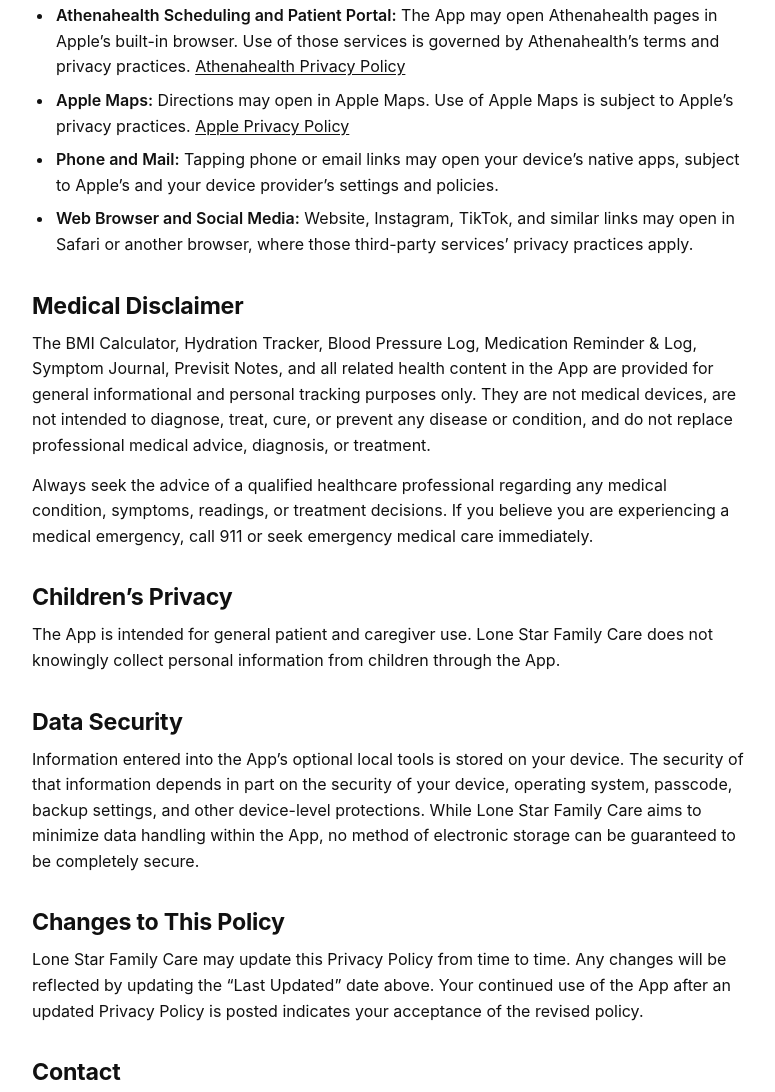
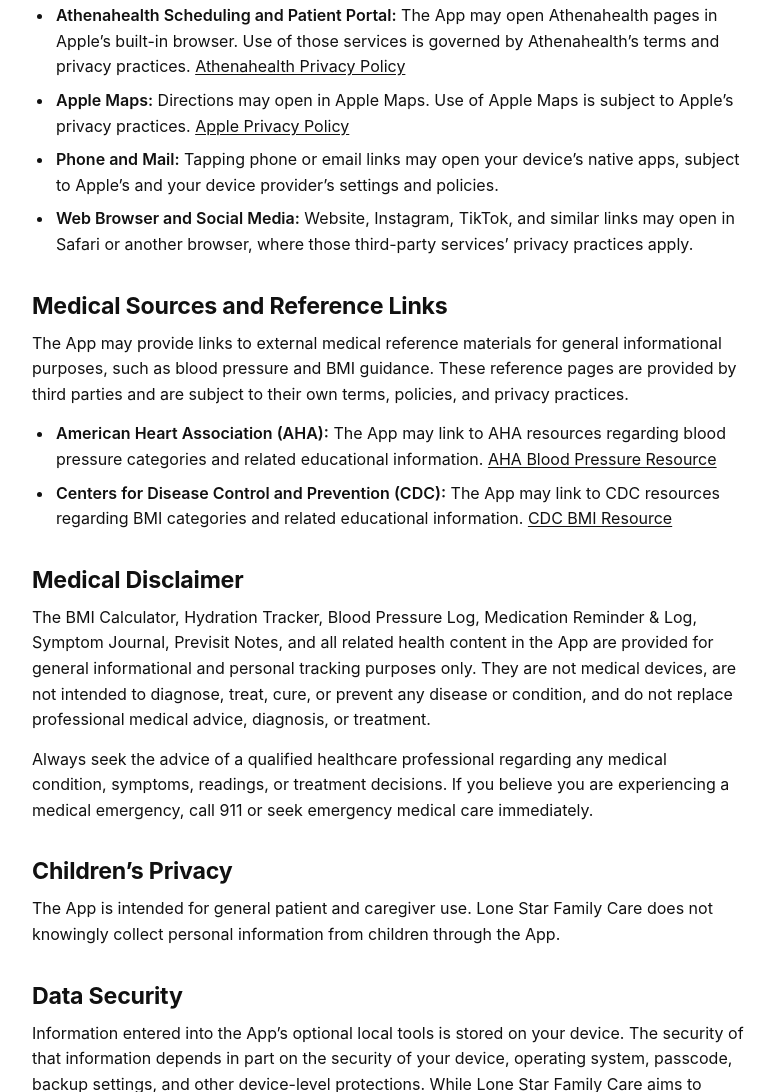
Before and after one commit to LoneStarFamilyCare-Dev/Lone-Star-Family-Care---Application---Privacy-Policy, a plain HTML site: page index.html in a window 1280 px wide. Shown: the part 1683-2775 px from the top of the page, without its empty margins (252-1027 px from the left). Drawn offline with Linux system fonts and the light colour scheme.

Commit message:
Update index.html

```diff
--- a/index.html
+++ b/index.html
@@ -169,6 +169,15 @@
     <li><strong>Web Browser and Social Media:</strong> Website, Instagram, TikTok, and similar links may open in Safari or another browser, where those third-party services’ privacy practices apply.</li>
   </ul>
 
+    <h2>Medical Sources and Reference Links</h2>
+  <p>
+    The App may provide links to external medical reference materials for general informational purposes, such as blood pressure and BMI guidance. These reference pages are provided by third parties and are subject to their own terms, policies, and privacy practices.
+  </p>
+  <ul>
+    <li><strong>American Heart Association (AHA):</strong> The App may link to AHA resources regarding blood pressure categories and related educational information. <a href="https://www.heart.org/en/health-topics/high-blood-pressure/understanding-blood-pressure-readings" target="_blank" rel="noopener noreferrer">AHA Blood Pressure Resource</a></li>
+    <li><strong>Centers for Disease Control and Prevention (CDC):</strong> The App may link to CDC resources regarding BMI categories and related educational information. <a href="https://www.cdc.gov/bmi/adult-calculator/bmi-categories.html" target="_blank" rel="noopener noreferrer">CDC BMI Resource</a></li>
+  </ul>
+
   <h2>Medical Disclaimer</h2>
   <p>
     The BMI Calculator, Hydration Tracker, Blood Pressure Log, Medication Reminder &amp; Log, Symptom Journal, Previsit Notes, and all related health content in the App are provided for general informational and personal tracking purposes only. They are not medical devices, are not intended to diagnose, treat, cure, or prevent any disease or condition, and do not replace professional medical advice, diagnosis, or treatment.
```
